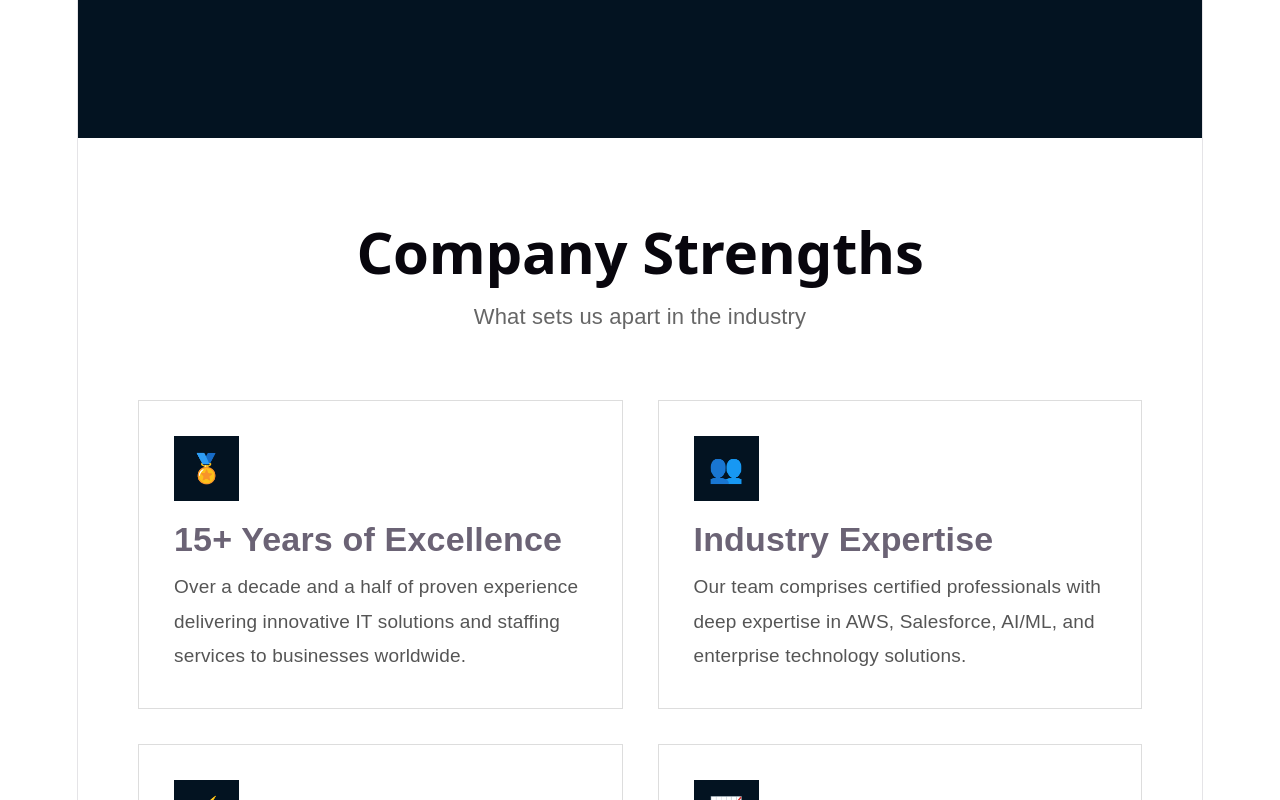
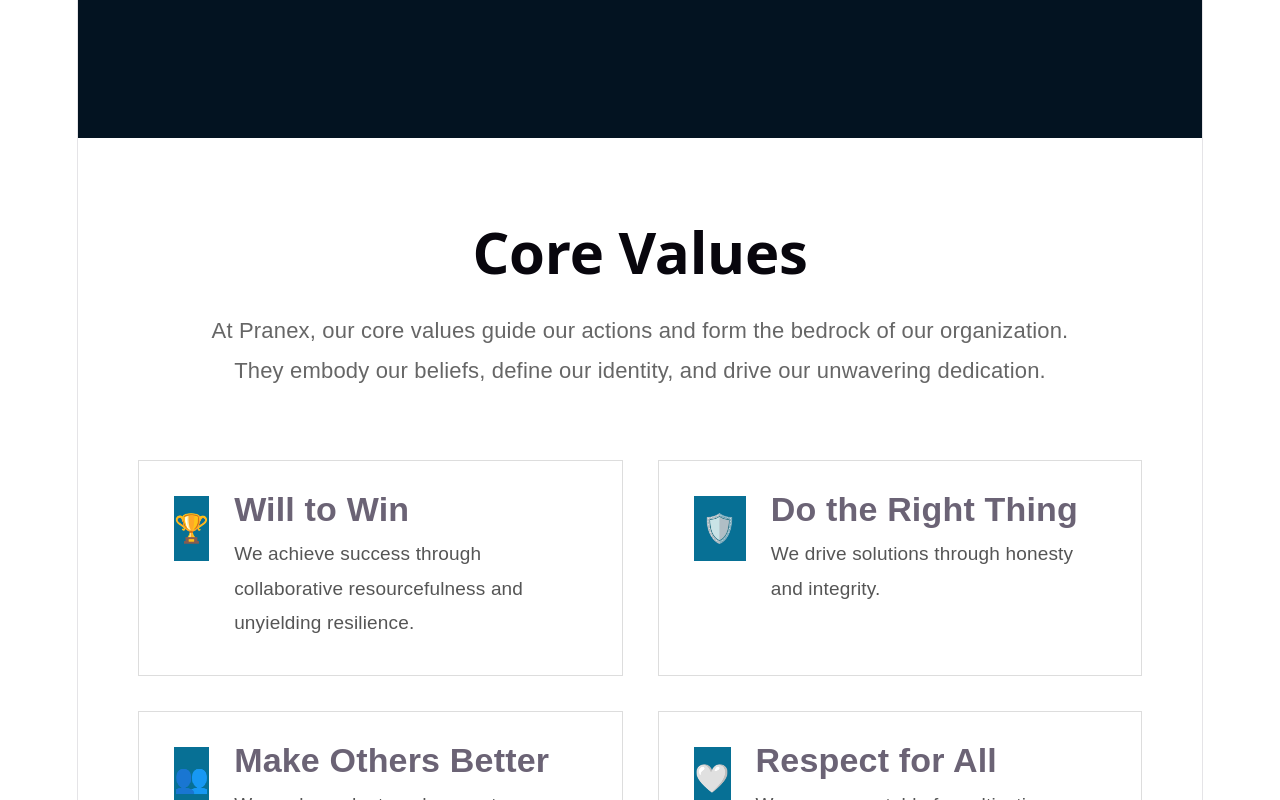
Before and after one commit to srihansa/pranex, a React (Vite) app: page /about in a window 1280 px wide. Shown: the part 2500-3300 px from the top of the page. Built offline with nearby package versions, Linux system fonts and the light colour scheme.

Commit message:
fixed CoreValues filename

```diff
--- a/src/pages/About.jsx
+++ b/src/pages/About.jsx
@@ -2,7 +2,7 @@
 import Footer from "../components/Footer";
 import "../styles/About.css";
 import AboutVision from "../components/AboutVision";
-import CoreValues from "../components/corevalues";
+import CoreValues from "../components/CoreValues";
 import CompanyStrength from "../components/CompanyStrength";
 import AboutFooter from "../components/AboutFooter";
 import CareersFooter from "../components/CareersFooter";
@@ -72,7 +72,7 @@
 
       </section>
       <AboutVision/>
-      <corevalues />
+      <CoreValues />
       <CompanyStrength />
       <CareersFooter/>
 
```
